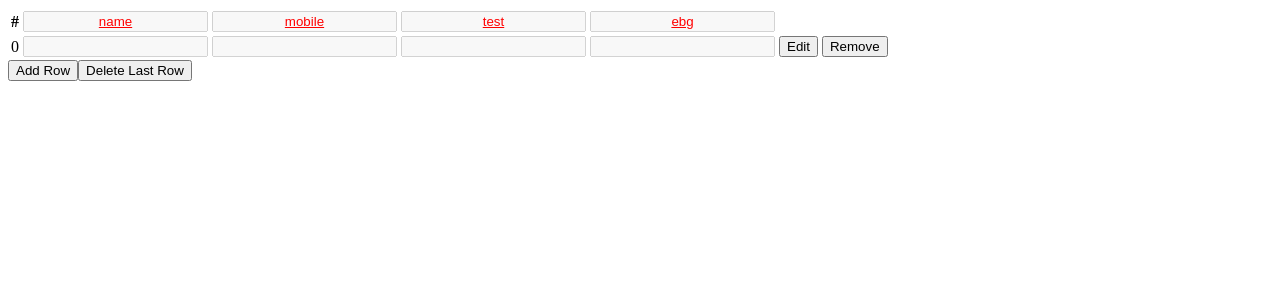
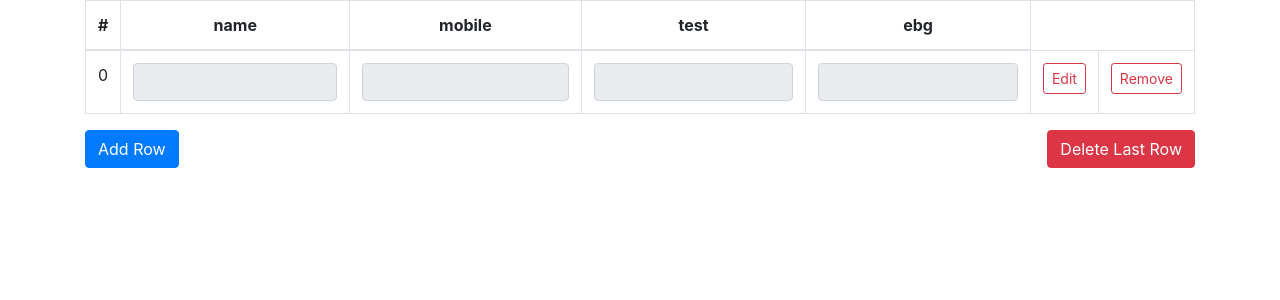
Before and after one commit to gfa61-ga/react-form, a React (Create React App) app: page / in a window 1280 px wide. Shown: the top 300 px of the page. Built offline with nearby package versions, Linux system fonts and the light colour scheme.

Commit message:
feat: Add Bootstrap

```diff
--- a/package.json
+++ b/package.json
@@ -10,6 +10,7 @@
   "homepage": "https://codesandbox.io/s/new",
   "main": "src/index.js",
   "dependencies": {
+    "bootstrap": "^4.3.1",
     "react": "^16.8.6",
     "react-dom": "^16.8.6",
     "react-scripts": "^3.0.0"
--- a/src/Table.js
+++ b/src/Table.js
@@ -1,8 +1,8 @@
 import React from "react";
 
-class Table extends React.Component {
-  render() {
-    let { fieldNames, editedRowId, editedRowValues, rows } = this.props;
+function Table(props) {
+
+    let { fieldNames, editedRowId, editedRowValues, rows } = props;
     return (
       <table
         className="table table-bordered table-hover"
@@ -14,17 +14,9 @@ class Table extends React.Component {
             {fieldNames.map((fieldName, i) => (
               <th
                 key={i}
+                className="text-center"
               >
-              <input
-                disabled
-                value={fieldName}
-                className="form-control"
-                style={{
-                  textAlign: "center",
-                  textDecoration: "underline",
-                  color: "red"
-                }}
-              />
+                {fieldName}
               </th>
             ))}
           </tr>
@@ -48,7 +40,7 @@ class Table extends React.Component {
                       type="text"
                       name={fieldName}
                       value={editedRowValues[fieldName]}
-                      onChange={this.props.handleEditedRowChange()}
+                      onChange={props.handleEditedRowChange()}
                       className="form-control"
                     />
                   ) : (
@@ -65,14 +57,14 @@ class Table extends React.Component {
                 {editedRowId === "" || editedRowId !== idx ? (
                   <button
                     className="btn btn-outline-danger btn-sm"
-                    onClick={this.props.handleEditSpecificRow(idx)}
+                    onClick={props.handleEditSpecificRow(idx)}
                   >
                     Edit
                   </button>
                 ) : (
                   <button
                     className="btn btn-outline-danger btn-sm"
-                    onClick={this.props.handleSaveSpecificRow(idx)}
+                    onClick={props.handleSaveSpecificRow(idx)}
                   >
                     Save
                   </button>
@@ -82,7 +74,7 @@ class Table extends React.Component {
               <td>
                 <button
                   className="btn btn-outline-danger btn-sm"
-                  onClick={this.props.handleRemoveSpecificRow(idx)}
+                  onClick={props.handleRemoveSpecificRow(idx)}
                 >
                   Remove
                 </button>
@@ -92,7 +84,7 @@ class Table extends React.Component {
         </tbody>
       </table>
     );
-  }
+
 }
 
 export default Table;
--- a/src/index.js
+++ b/src/index.js
@@ -1,6 +1,7 @@
 import React from "react";
 import { render } from "react-dom";
 import App from "./App";
+import 'bootstrap/dist/css/bootstrap.min.css';
 
 render(
   <App />,
```
Also changed, not shown: 1 other file (tests, documents, lock files or other folders).
